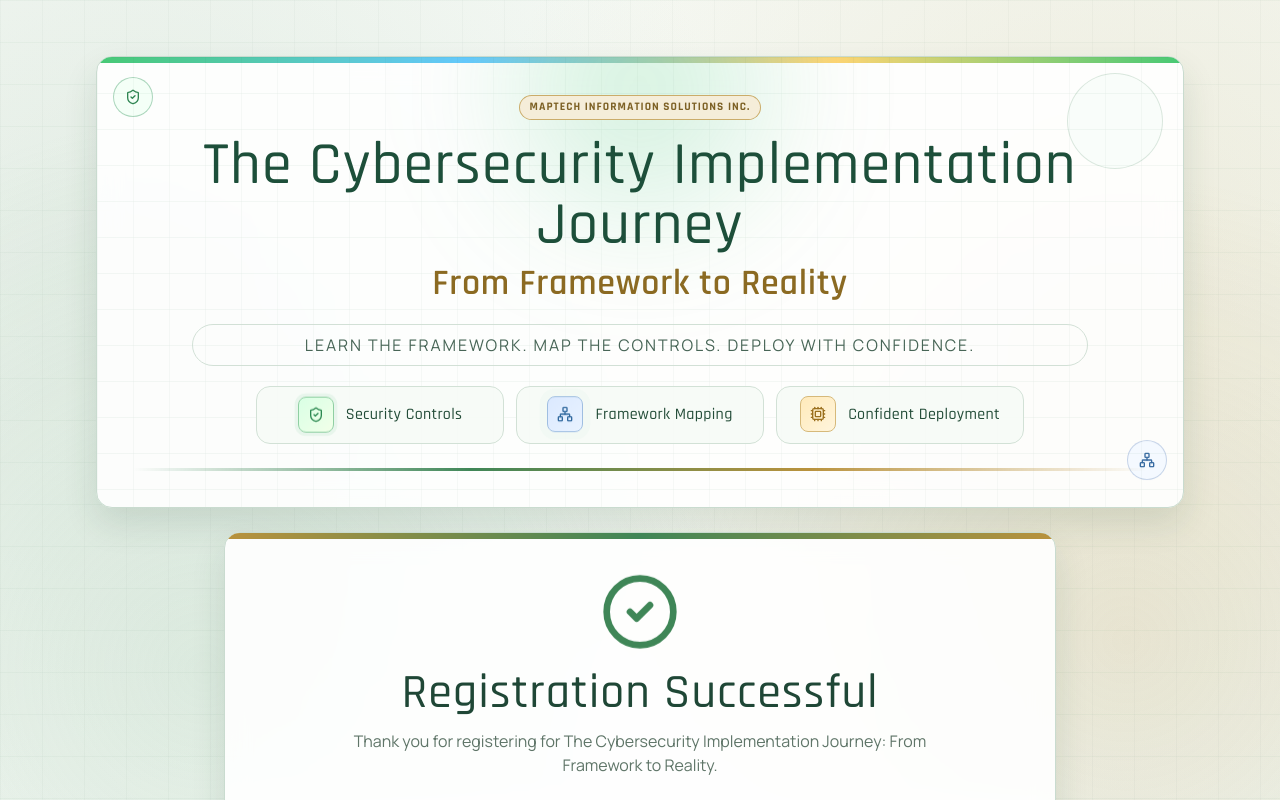
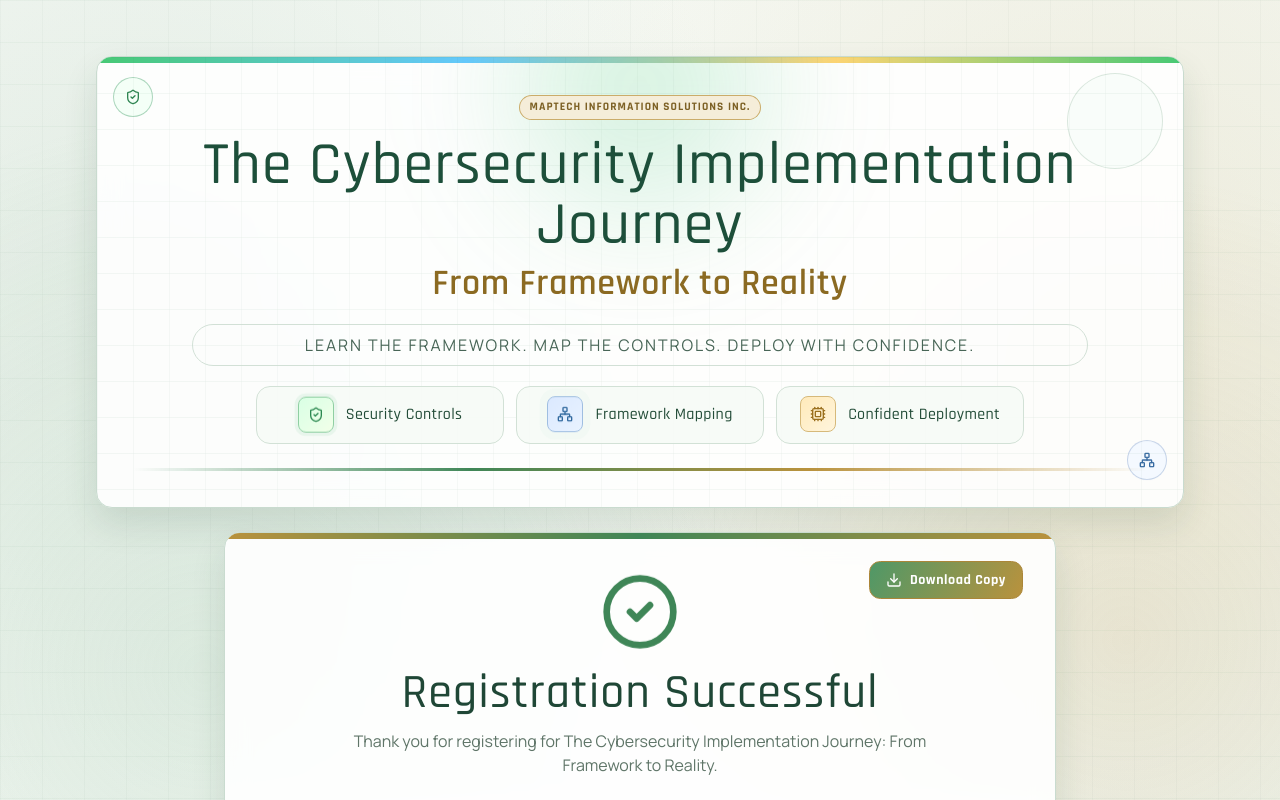
Before and after one commit to seyxhel/event, a React (Vite) app in the folder frontend/: page /success in a window 1280 px wide. Shown: the top 800 px of the page. Built offline with nearby package versions, Linux system fonts and the light colour scheme; no server answers.

Commit message:
feat: add PDF export functionality to SuccessPage and update company category labels in RegistrationPage

```diff
--- a/frontend/src/pages/RegistrationPage.tsx
+++ b/frontend/src/pages/RegistrationPage.tsx
@@ -228,9 +228,9 @@ export function RegistrationPage() {
     }
     if (!formData.companyName) newErrors.companyName = 'Company Name is required';
     if (!formData.companyCategory) {
-      newErrors.companyCategory = 'Please select whether your company is Government or Private';
+      newErrors.companyCategory = 'Please select whether your company is Public Sector or Private Sector';
     } else if (!['government', 'private'].includes(formData.companyCategory)) {
-      newErrors.companyCategory = 'Company category must be Government or Private';
+      newErrors.companyCategory = 'Company category must be Public Sector or Private Sector';
     }
     if (!formData.industryType) {
       newErrors.industryType = 'Industry Type is required';
@@ -710,7 +710,7 @@ export function RegistrationPage() {
                       onChange={handleChange}
                       className="h-4 w-4 border-[#9ebdae] accent-[#3f8657] focus:ring-[#3f8657]/45"
                     />
-                    Government
+                    Public Sector
                   </label>
 
                   <label className="flex cursor-pointer items-center gap-2 rounded-lg border border-[#b8d0c0] bg-[#f7fcf8] px-3 py-2 text-sm text-[#335f49] md:text-base">
@@ -722,7 +722,7 @@ export function RegistrationPage() {
                       onChange={handleChange}
                       className="h-4 w-4 border-[#9ebdae] accent-[#3f8657] focus:ring-[#3f8657]/45"
                     />
-                    Private
+                    Private Sector
                   </label>
                 </div>
 
--- a/frontend/src/pages/SuccessPage.tsx
+++ b/frontend/src/pages/SuccessPage.tsx
@@ -1,4 +1,4 @@
-import React, { useEffect, useState } from 'react';
+import React, { useEffect, useRef, useState } from 'react';
 import { useLocation } from 'react-router-dom';
 import { motion } from 'framer-motion';
 import {
@@ -8,6 +8,7 @@ import {
   CheckCircle2,
   Copy,
   Cpu,
+  Download,
   Hash,
   Mail,
   Network,
@@ -44,8 +45,11 @@ const HERO_HIGHLIGHTS: Array<{
 
 export function SuccessPage() {
   const location = useLocation();
+  const receiptRef = useRef<HTMLElement | null>(null);
   const [currentDate, setCurrentDate] = useState('');
   const [copied, setCopied] = useState(false);
+  const [isExportingPdf, setIsExportingPdf] = useState(false);
+  const [pdfError, setPdfError] = useState<string | null>(null);
 
   const state = (location.state as {
     firstName?: string;
@@ -91,6 +95,92 @@ export function SuccessPage() {
       setCopied(true);
     } catch {
       setCopied(false);
+    }
+  };
+
+  const handleExportPdf = async () => {
+    if (!receiptRef.current || isExportingPdf) {
+      return;
+    }
+
+    setPdfError(null);
+    setIsExportingPdf(true);
+
+    try {
+      const [{ default: html2canvas }, { jsPDF }] = await Promise.all([
+        import('html2canvas'),
+        import('jspdf'),
+      ]);
+
+      const canvas = await html2canvas(receiptRef.current, {
+        backgroundColor: '#ffffff',
+        scale: Math.min(2, window.devicePixelRatio || 1.5),
+        useCORS: true,
+        logging: false,
+      });
+
+      const pdf = new jsPDF({
+        orientation: 'portrait',
+        unit: 'mm',
+        format: 'a4',
+      });
+
+      const imageData = canvas.toDataURL('image/png');
+      const pageWidth = pdf.internal.pageSize.getWidth();
+      const pageHeight = pdf.internal.pageSize.getHeight();
+      const margin = 8;
+      const maxWidth = pageWidth - margin * 2;
+      const maxHeight = pageHeight - margin * 2;
+      const imageHeight = (canvas.height * maxWidth) / canvas.width;
+
+      if (imageHeight <= maxHeight) {
+        pdf.addImage(imageData, 'PNG', margin, margin, maxWidth, imageHeight, undefined, 'FAST');
+      } else {
+        const sliceCanvas = document.createElement('canvas');
+        const sliceContext = sliceCanvas.getContext('2d');
+        if (!sliceContext) {
+          throw new Error('Unable to prepare PDF canvas slices.');
+        }
+
+        const pxPerMm = canvas.width / maxWidth;
+        const sliceHeightPx = Math.floor(maxHeight * pxPerMm);
+        sliceCanvas.width = canvas.width;
+
+        let renderedPx = 0;
+        while (renderedPx < canvas.height) {
+          const currentSliceHeight = Math.min(sliceHeightPx, canvas.height - renderedPx);
+          sliceCanvas.height = currentSliceHeight;
+          sliceContext.clearRect(0, 0, sliceCanvas.width, currentSliceHeight);
+          sliceContext.drawImage(
+            canvas,
+            0,
+            renderedPx,
+            canvas.width,
+            currentSliceHeight,
+            0,
+            0,
+            canvas.width,
+            currentSliceHeight
+          );
+
+          const sliceData = sliceCanvas.toDataURL('image/png');
+          const renderedHeightMm = currentSliceHeight / pxPerMm;
+          pdf.addImage(sliceData, 'PNG', margin, margin, maxWidth, renderedHeightMm, undefined, 'FAST');
+
+          renderedPx += currentSliceHeight;
+          if (renderedPx < canvas.height) {
+            pdf.addPage();
+          }
+        }
+      }
+
+      const safeRef = refNumber.replace(/[^a-zA-Z0-9_-]+/g, '-');
+      pdf.save(`registration-${safeRef}.pdf`);
+    } catch (error) {
+      console.error(error);
+      setPdfError('Unable to export PDF right now. Please try again.');
+    } finally {
+      setIsExportingPdf(false);
     }
   };
 
@@ -179,6 +269,7 @@ export function SuccessPage() {
 
       <div className="relative z-10 mx-auto mt-5 max-w-4xl px-3 sm:mt-6 sm:px-6 lg:px-8">
         <motion.section
+          ref={receiptRef}
           initial={{ opacity: 0, y: 12 }}
           animate={{ opacity: 1, y: 0 }}
           transition={{ duration: 0.38 }}
@@ -186,14 +277,43 @@ export function SuccessPage() {
         >
           <div className="pointer-events-none absolute left-0 top-0 h-1.5 w-full bg-gradient-to-r from-[#b9923d] via-[#3f8657] to-[#b9923d]" />
 
-          <div className="mb-6 flex flex-col items-center text-center sm:mb-8">
-            <CheckCircle2 className="soft-float mb-4 h-16 w-16 text-[#3f8657] sm:h-20 sm:w-20" />
-            <h1 className="display-font text-3xl text-[#1f4736] sm:text-4xl md:text-5xl">
-              Registration Successful
-            </h1>
-            <p className="mt-3 max-w-xl text-sm text-[#5f7568] md:text-base">
+          <button
+            type="button"
+            onClick={handleExportPdf}
+            disabled={isExportingPdf}
+            data-html2canvas-ignore="true"
+            className="primary-btn absolute right-3 top-3 hidden items-center gap-2 px-4 py-2 text-sm disabled:cursor-not-allowed disabled:opacity-60 sm:inline-flex sm:right-7 sm:top-6 md:right-8 md:top-7"
+          >
+            <Download className="h-4 w-4" />
+            {isExportingPdf ? 'Downloading...' : 'Download Copy'}
+          </button>
+
+          <div className="mb-6 sm:mb-8">
+            <CheckCircle2 className="soft-float mx-auto mb-4 h-16 w-16 text-[#3f8657] sm:h-20 sm:w-20" />
+            <div className="mx-auto w-full max-w-3xl">
+              <h1 className="display-font text-center text-3xl text-[#1f4736] sm:text-4xl md:text-5xl">
+                Registration Successful
+              </h1>
+            </div>
+            <p className="mx-auto mt-3 max-w-xl text-center text-sm text-[#5f7568] md:text-base">
               Thank you for registering for {EVENT_DETAILS.title}: {EVENT_DETAILS.subtitle}.
             </p>
+            <div className="mt-4 flex justify-center sm:hidden" data-html2canvas-ignore="true">
+              <button
+                type="button"
+                onClick={handleExportPdf}
+                disabled={isExportingPdf}
+                className="primary-btn inline-flex items-center gap-2 px-4 py-2 text-sm disabled:cursor-not-allowed disabled:opacity-60"
+              >
+                <Download className="h-4 w-4" />
+                {isExportingPdf ? 'Downloading...' : 'Download Copy'}
+              </button>
+            </div>
+            {pdfError && (
+              <p className="mt-2 text-center text-xs text-[#b64a4a]" data-html2canvas-ignore="true">
+                {pdfError}
+              </p>
+            )}
           </div>
 
           <article className="glass-panel-soft rounded-xl p-4 sm:p-5 md:p-6">
@@ -263,7 +383,7 @@ export function SuccessPage() {
               </li>
               <li className="flex items-start gap-2">
                 <Camera className="mt-0.5 h-4 w-4 shrink-0 text-[#b9923d]" />
-                Take a screenshot of this successful registration page and present it at the entrance.
+                Take a screenshot or download a copy of this successful registration page and present it at the entrance.
               </li>
             </ul>
           </motion.article>
```
Also changed, not shown: frontend/package.json (+10 -8 lines), 2 other files (tests, documents, lock files or other folders).
